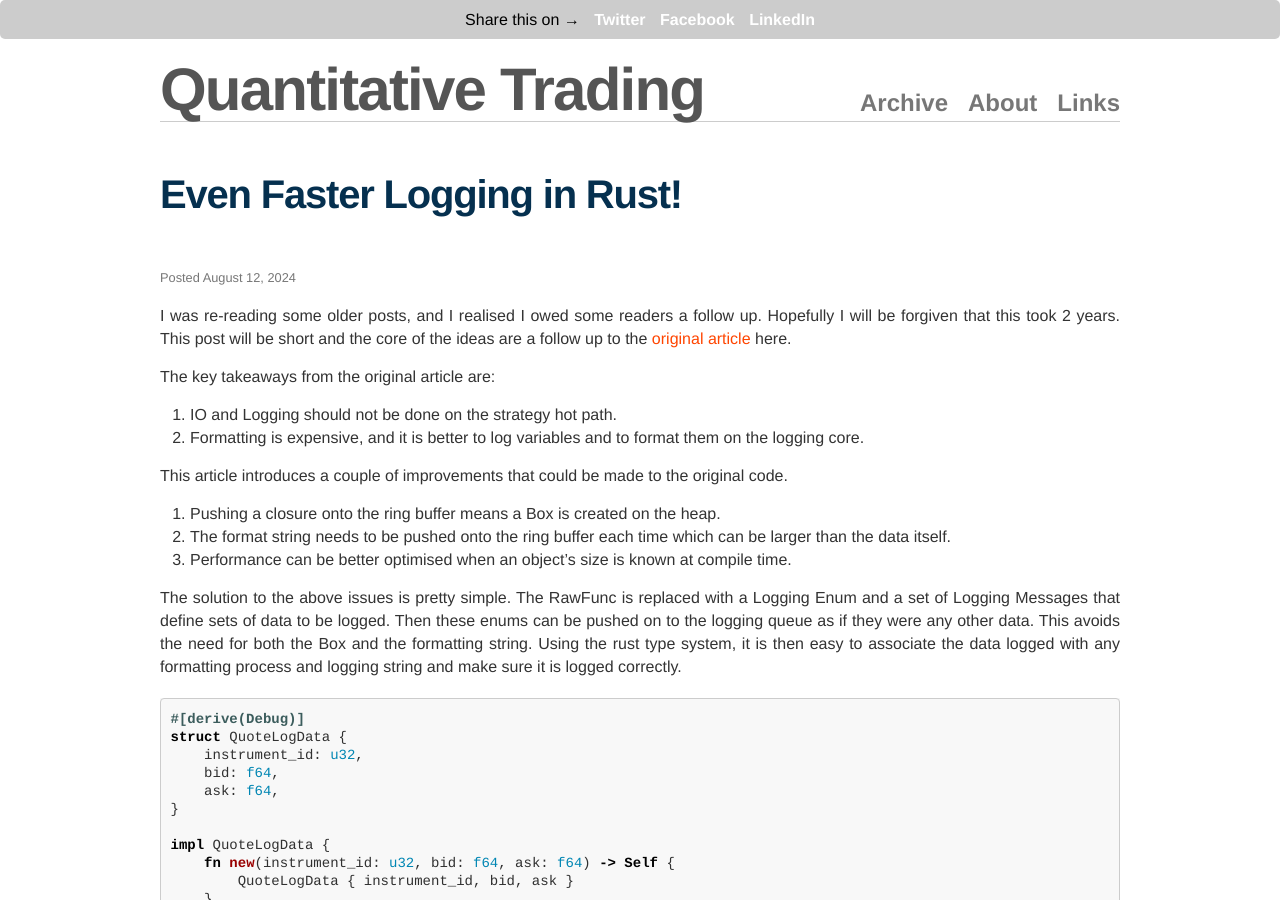
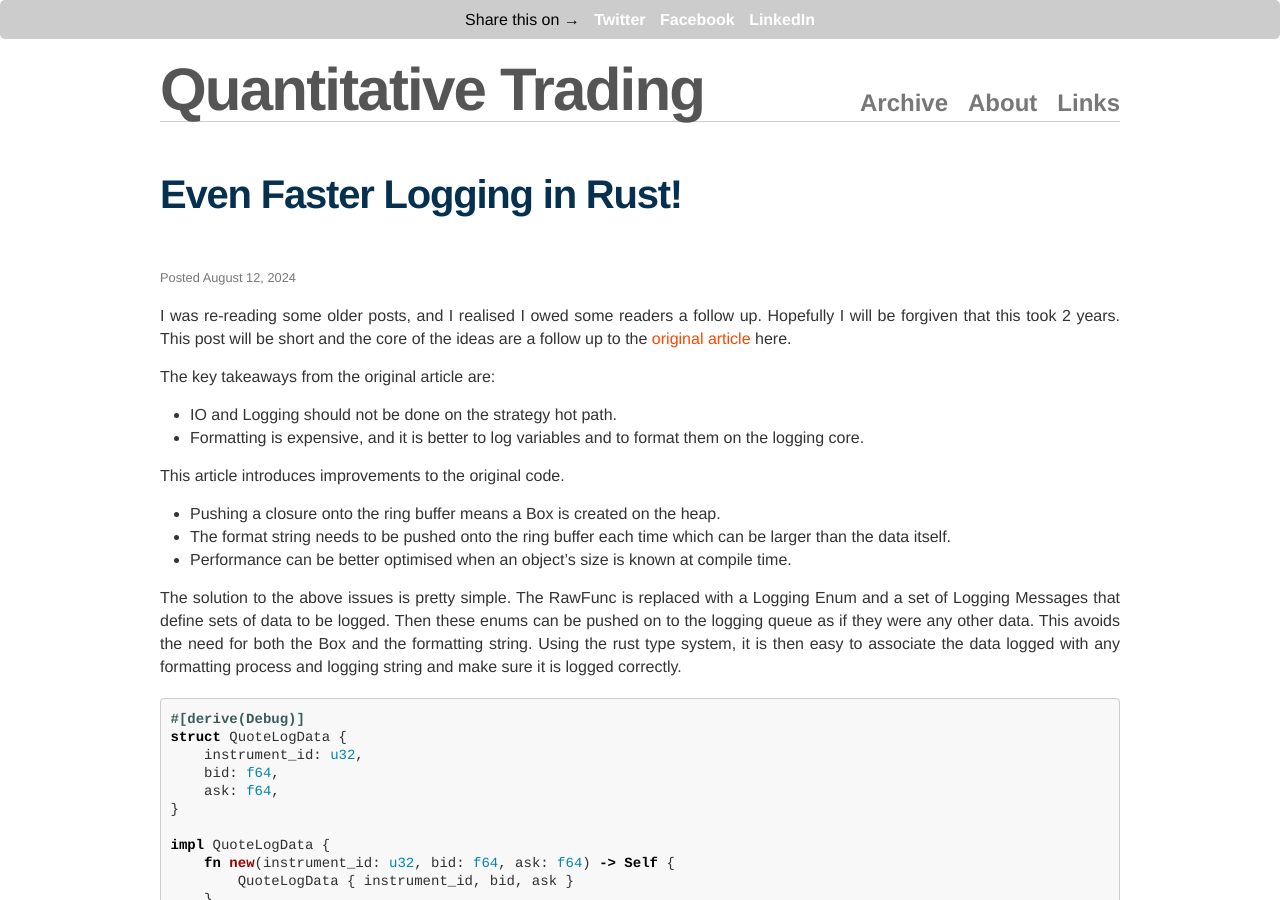
Before and after one commit to MarkRBest/markrbest.github.io, a Jekyll site: the page built from _posts/2024-08-12-optimised-logging.md, in a window 1280 px wide and 900 px high. Built offline with Jekyll 4.4.1, drawn with Linux system fonts in a browser that asks for light colours; nearby versions of some CDN libraries; comment, search, counter and statistics services are not loaded.

Commit message:
Update 2024-08-12-optimised-logging.md
fix the couple of improvements

```diff
--- a/_posts/2024-08-12-optimised-logging.md
+++ b/_posts/2024-08-12-optimised-logging.md
@@ -12,14 +12,14 @@ This post will be short and the core of the ideas are a follow up to the [origin
 
 The key takeaways from the original article are:
 
-1. IO and Logging should not be done on the strategy hot path.
-2. Formatting is expensive, and it is better to log variables and to format them on the logging core.
+* IO and Logging should not be done on the strategy hot path.
+* Formatting is expensive, and it is better to log variables and to format them on the logging core.
 
-This article introduces a couple of improvements that could be made to the original code.
+This article introduces improvements to the original code.
 
-1. Pushing a closure onto the ring buffer means a Box<T> is created on the heap.
-2. The format string needs to be pushed onto the ring buffer each time which can be larger than the data itself.
-3. Performance can be better optimised when an object's size is known at compile time.
+* Pushing a closure onto the ring buffer means a Box<T> is created on the heap.
+* The format string needs to be pushed onto the ring buffer each time which can be larger than the data itself.
+* Performance can be better optimised when an object's size is known at compile time.
 
 The solution to the above issues is pretty simple.
 The RawFunc is replaced with a Logging Enum and a set of Logging Messages that define sets of data to be logged.
```
